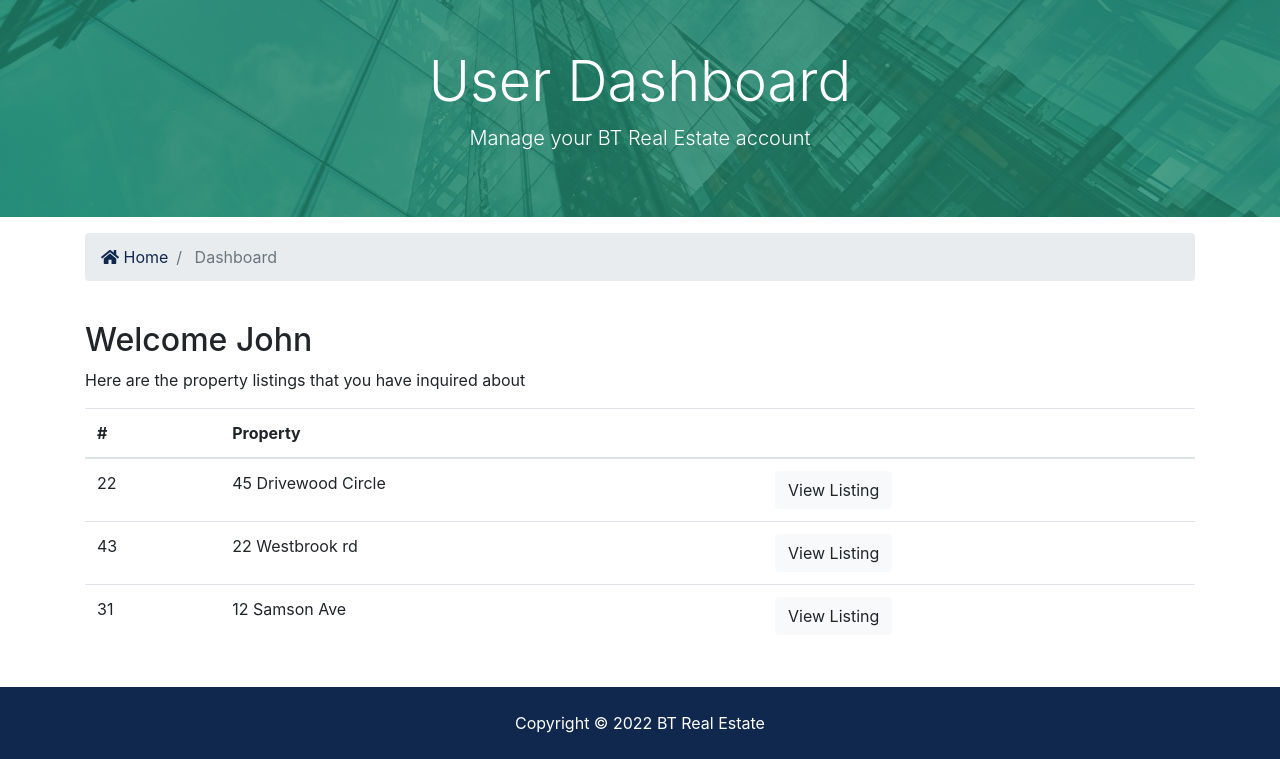
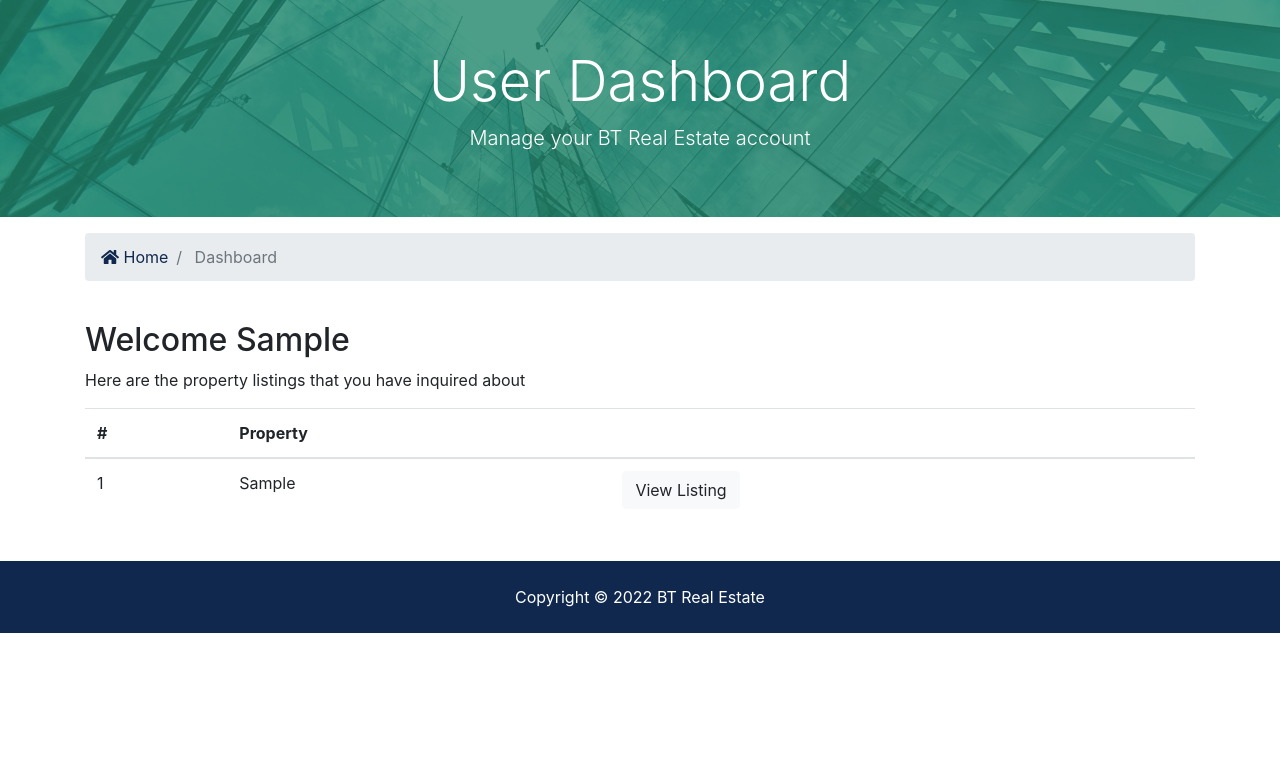
Before and after one commit to Full-Stack-SysOps/RealEstate_Project, a Django app: page /accounts/dashboard in a window 1280 px wide. Shown: the part 128-887 px from the top of the page. After the commit the page ends 761 px from the top, so only its background shows below. Run offline with Django 4.2, Linux system fonts and the light colour scheme; a user stored in the database is signed in; tables that the repository leaves empty hold one stand-in row (values such as "Sample post"); some libraries are stand-ins or nearby versions.

Commit message:
Add dashboard functionality

```diff
--- a/accounts/views.py
+++ b/accounts/views.py
@@ -1,6 +1,8 @@
 from django.shortcuts import render, redirect
 from django.contrib import messages, auth
 from django.contrib.auth.models import User
+from contacts.models import Contact
+
 # Create your views here.
 def register(request):
     if request.method == 'POST':
@@ -65,4 +67,9 @@ def logout(request):
         return redirect('index')
 
 def dashboard(request):
-    return render(request, 'accounts/dashboard.html')
+    user_contacts = Contact.objects.order_by('-contact_date').filter(user_id=request.user.id)
+
+    context = {
+        'contacts': user_contacts
+    }
+    return render(request, 'accounts/dashboard.html', context)
--- a/templates/accounts/dashboard.html
+++ b/templates/accounts/dashboard.html
@@ -23,7 +23,7 @@
             <a href="{% url 'index' %}">
               <i class="fas fa-home"></i> Home</a>
           </li>
-          <li class="breadcrumb-item active"> Dashboard</li>
+          <li class="breadcrumb-item active"> Dashboard </li>
         </ol>
       </nav>
     </div>
@@ -36,7 +36,8 @@
     <div class="container">
       <div class="row">
         <div class="col-md-12">
-          <h2>Welcome John</h2>
+          <h2>Welcome {{ user.first_name }}</h2>
+          {% if contacts %}
             <p>Here are the property listings that you have inquired about</p>
             <table class="table">
               <thead>
@@ -47,29 +48,20 @@
                 </tr>
               </thead>
               <tbody>
+                {% for contact in contacts %}
                   <tr>
-                <td>22</td>
-                <td>45 Drivewood Circle</td>
+                    <td>{{ contact.id }}</td>
+                    <td>{{ contact.listing }}</td>
                     <td>
-                  <a class="btn btn-light" href="#">View Listing</a>
+                      <a class="btn btn-light" href="{% url 'listing' contact.listing_id %}">View Listing</a>
                     </td>
                   </tr>
-              <tr>
-                <td>43</td>
-                <td>22 Westbrook rd</td>
-                <td>
-                  <a class="btn btn-light" href="#">View Listing</a>
-                </td>
-              </tr>
-              <tr>
-                <td>31</td>
-                <td>12 Samson Ave</td>
-                <td>
-                  <a class="btn btn-light" href="#">View Listing</a>
-                </td>
-              </tr>
+                {% endfor %}
               </tbody>
             </table>
+          {% else %}
+            <p>You have not made any inquiries</p>
+          {% endif %}
         </div>
       </div>
     </div>
```
Lines whose indentation alone changed are shown as unchanged.
